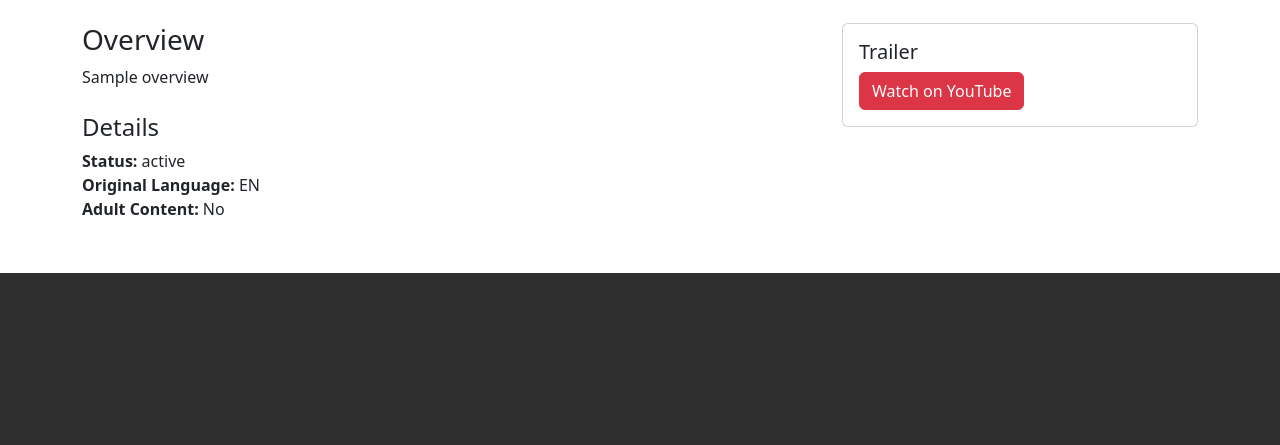
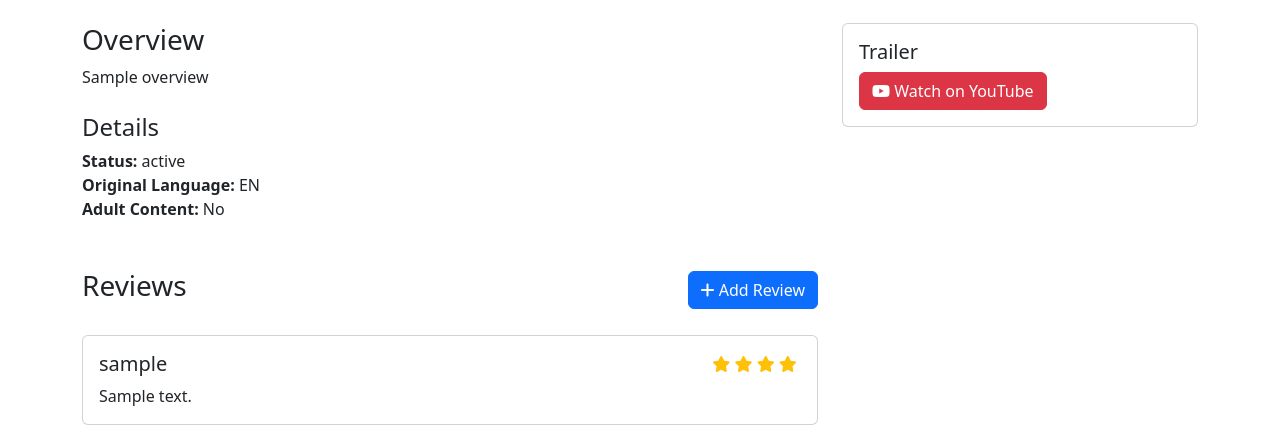
Before and after one commit to mbartellini/tpe-redes-grafana, a Flask app: template website/frontend/app/templates/media_details.html in a window 1280 px wide. Shown: the part 527-972 px from the top of the page. Before the commit the page ends 800 px from the top, so only its background shows below. Run offline with Flask 3, Linux system fonts and the light colour scheme; the template is opened without the code that fills it: most values are stand-ins (such as "Sample title", 1, 10 or a date in 2020); grey boxes marked "Sample" are stand-in pictures; some libraries are stand-ins or nearby versions.

Commit message:
Added reviews to frontend.

```diff
--- a/website/api/app/main.py
+++ b/website/api/app/main.py
@@ -4,7 +4,7 @@ from fastapi import Depends, FastAPI, HTTPException
 from fastapi.security import OAuth2PasswordBearer
 from models import Media, User
 from prometheus_fastapi_instrumentator import Instrumentator
-from routers import media, reviews, session, users
+from routers import media, session, users
 from sqlalchemy.orm import Session
 
 Base.metadata.create_all(bind=engine, checkfirst=True)
@@ -31,4 +31,3 @@ def get_current_user(
 app.include_router(users.router)
 app.include_router(media.router)
 app.include_router(session.router)
-app.include_router(reviews.router)
--- a/website/frontend/app/main.py
+++ b/website/frontend/app/main.py
@@ -41,11 +41,32 @@ def show_media(media_id):
         response = requests.get(f"{API_URL}/media/{media_id}")
         response.raise_for_status()
         media = response.json()
+        reviews_response = requests.get(f"{API_URL}/media/{media_id}/reviews")
+        reviews = reviews_response.json() if reviews_response.status_code == 200 else []
+        return render_template("media_details.html", media=media, reviews=reviews)
     except requests.RequestException as e:
         print(f"Error fetching media data: {e}")
         return "Error fetching media data", 500
-    return render_template("media_details.html", media=media)
 
+@app.route('/media/<int:media_id>/reviews', methods=['POST'])
+def add_review(media_id):
+    try:
+        content = request.form.get('content')
+        userId = session.get('user_id')
+
+        review_data = {
+            "userId": userId,
+            "mediaId": media_id,
+            "content": content,
+        }
+        response = requests.post(f"{API_URL}/media/{media_id}/reviews",
+            json=review_data, headers={'Authorization': f'Bearer {session["access_token"]}'})
+        response.raise_for_status()
+        return redirect(url_for('show_media', media_id=media_id))
+
+    except requests.RequestException as e:
+        print(f"Error submitting review: {e}")
+        return redirect(url_for('show_media', media_id=media_id))
 
 @app.route("/login", methods=["GET", "POST"])
 def login():
--- a/website/frontend/app/templates/media_details.html
+++ b/website/frontend/app/templates/media_details.html
@@ -4,6 +4,7 @@
     <meta charset="UTF-8">
     <title>{{ media.name }} - MediaInfo</title>
     <link href="https://cdn.jsdelivr.net/npm/bootstrap@5.3.3/dist/css/bootstrap.min.css" rel="stylesheet">
+    <link href="https://cdnjs.cloudflare.com/ajax/libs/font-awesome/6.0.0/css/all.min.css" rel="stylesheet">
     <style>
         .backdrop {
             background-image: linear-gradient(rgba(0,0,0,0.7), rgba(0,0,0,0.7)),
@@ -14,6 +15,17 @@
         }
         .poster-container {
             margin-top: -10px;
+        }
+        .review-card {
+            transition: transform 0.2s;
+            margin-bottom: 20px;
+        }
+        .review-card:hover {
+            transform: translateY(-5px);
+            box-shadow: 0 10px 20px rgba(0,0,0,0.1);
+        }
+        .star-rating {
+            color: #ffc107;
         }
     </style>
 </head>
@@ -31,9 +43,9 @@
             <div class="col-md-9 p-4">
                 <h1 class="display-4">{{ media.name }}</h1>
                 <div class="d-flex gap-3 mb-3">
-                        <span class="badge bg-secondary">
-                            {{ "TV Series" if media.type else "Movie" }}
-                        </span>
+                    <span class="badge bg-secondary">
+                        {{ "TV Series" if media.type else "Movie" }}
+                    </span>
                     <span>{{ media.releaseDate[:4] if media.releaseDate }}</span>
                     <span>★ {{ media.tmdbRating|round(1) if media.tmdbRating else "N/A" }}</span>
                 </div>
@@ -56,6 +68,38 @@
                     <li><strong>Adult Content:</strong> {{ "Yes" if media.adult else "No" }}</li>
                 </ul>
             </div>
+
+            <!-- Sección de Reviews -->
+            <div class="mt-5">
+                <div class="d-flex justify-content-between align-items-center mb-4">
+                    <h3>Reviews</h3>
+                    <button class="btn btn-primary" data-bs-toggle="modal" data-bs-target="#reviewModal">
+                        <i class="fas fa-plus"></i> Add Review
+                    </button>
+                </div>
+
+                {% if reviews %}
+                {% for review in reviews %}
+                <div class="card review-card">
+                    <div class="card-body">
+                        <div class="d-flex justify-content-between">
+                            <h5 class="card-title">{{ review.username }}</h5>
+                            <div class="star-rating">
+                                {% for i in range(1, 6) %}
+                                <i class="fas fa-star{% if i > review.rating %}-o{% endif %}"></i>
+                                {% endfor %}
+                            </div>
+                        </div>
+                        <p class="card-text">{{ review.content }}</p>
+                    </div>
+                </div>
+                {% endfor %}
+                {% else %}
+                <div class="alert alert-info">
+                    No reviews yet. Be the first to review!
+                </div>
+                {% endif %}
+            </div>
         </div>
 
         <div class="col-md-4">
@@ -73,7 +117,30 @@
     </div>
 </div>
 
+<!-- Modal para agregar reviews -->
+<div class="modal fade" id="reviewModal" tabindex="-1" aria-labelledby="reviewModalLabel" aria-hidden="true">
+    <div class="modal-dialog">
+        <div class="modal-content">
+            <div class="modal-header">
+                <h5 class="modal-title" id="reviewModalLabel">Add Review</h5>
+                <button type="button" class="btn-close" data-bs-dismiss="modal" aria-label="Close"></button>
+            </div>
+            <form action="{{ url_for('add_review', media_id=media.mediaId) }}" method="POST">
+                <div class="modal-body">
+                    <div class="mb-3">
+                        <label for="content" class="form-label">Your Review</label>
+                        <textarea class="form-control" id="content" name="comment" rows="3" required></textarea>
+                    </div>
+                </div>
+                <div class="modal-footer">
+                    <button type="button" class="btn btn-secondary" data-bs-dismiss="modal">Close</button>
+                    <button type="submit" class="btn btn-primary">Submit Review</button>
+                </div>
+            </form>
+        </div>
+    </div>
+</div>
+
 <script src="https://cdn.jsdelivr.net/npm/bootstrap@5.3.3/dist/js/bootstrap.bundle.min.js"></script>
-<script src="https://kit.fontawesome.com/your-kit-code.js" crossorigin="anonymous"></script>
 </body>
 </html>
```
Also changed, not shown: website/api/app/routers/media.py (+54 -2 lines), website/api/app/routers/reviews.py (deleted, +0 -58 lines).
